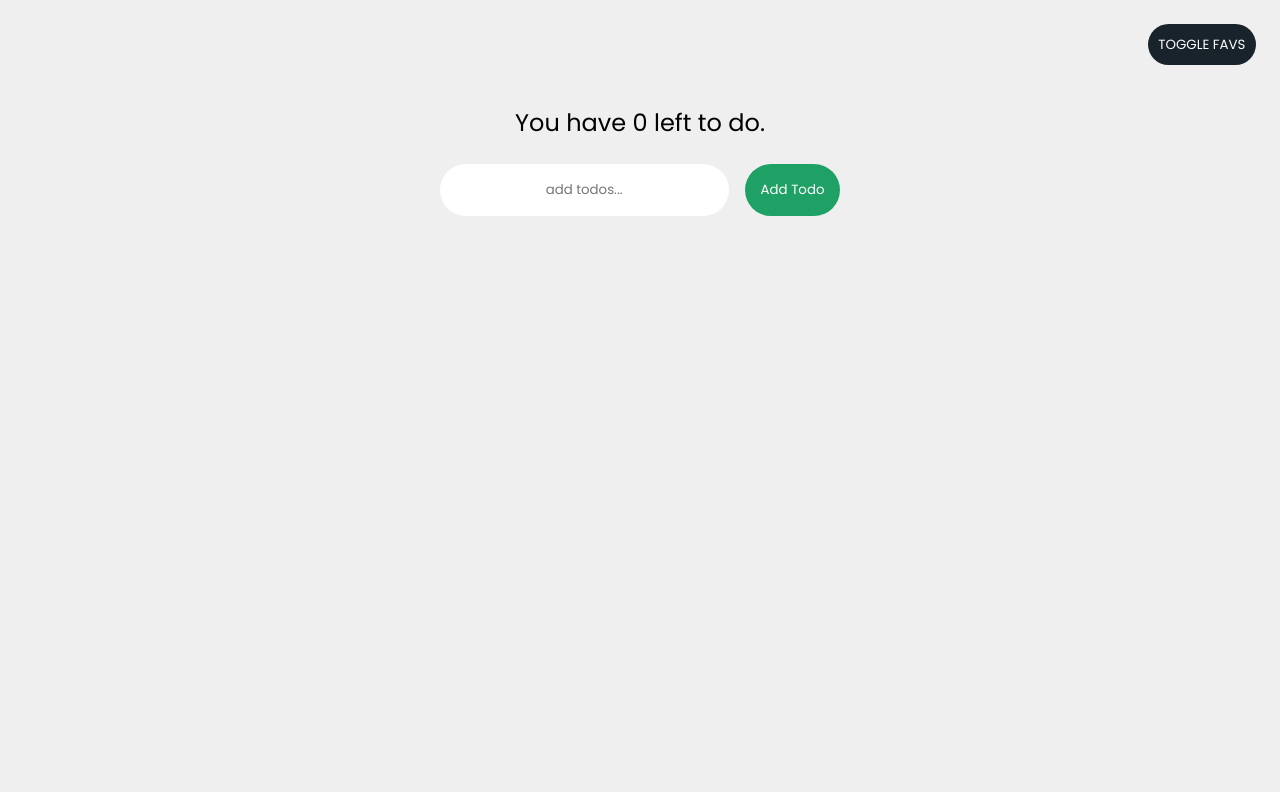
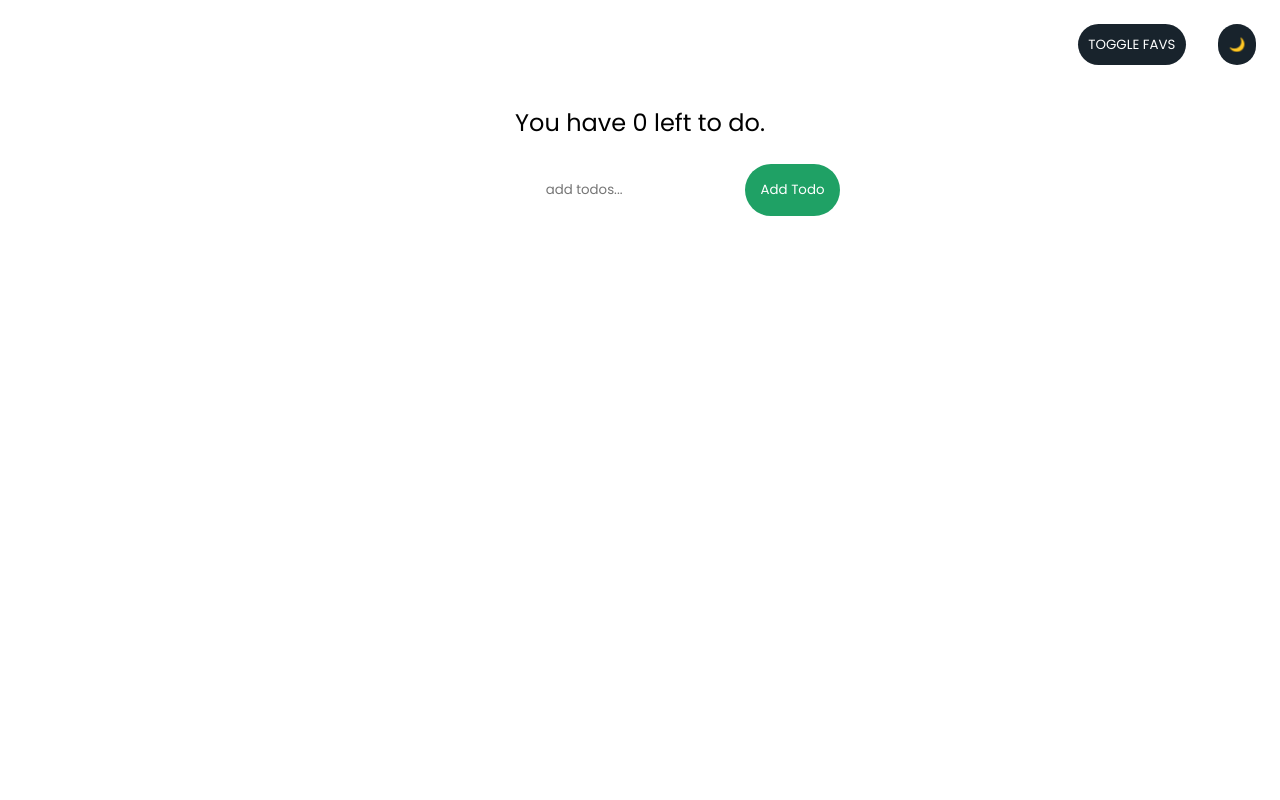
Before and after one commit to StephanRaab/vue-todo, a Vue app: page / in a window 1280 px wide. Built offline with nearby package versions, Linux system fonts and the light colour scheme.

Commit message:
add dark mode

```diff
--- a/src/components/BaseTodo.vue
+++ b/src/components/BaseTodo.vue
@@ -37,7 +37,9 @@ export default {
 
 <template>
     <nav>
-        <button class="filter-btn" @click="store.filterFavs">Toggle Favs</button>
+        <button class="dark-btn" @click="store.filterFavs">Toggle Favs</button>
+        <button v-if="store.darkmode" class="darkmode dark-btn" @click="store.toggleDarkmode">☀️</button>
+        <button v-else="store.darkmode" class="lightmode dark-btn" @click="store.toggleDarkmode">🌙</button>
     </nav>
 
     <!-- loading -->
@@ -51,6 +53,7 @@ export default {
             <button class="green-btn" @click="store.addTodo">Add Todo</button>
         </div>
     </div>
+
 
     <div v-if="store.todos.length" class="todo-container" @drop="onDrop(todoIndex)" @dragenter.prevent
         @dragover.prevent>
@@ -110,7 +113,7 @@ p {
     font-size: 1.5rem;
 }
 
-.filter-btn {
+.dark-btn {
     background-color: #18232c;
     padding: .8em;
     text-transform: uppercase;
@@ -119,7 +122,7 @@ p {
     color: #ffffff;
 }
 
-.filter-btn:hover {
+.dark-btn:hover {
     background-color: #465f78;
 }
 
--- a/src/stores/TodoStore.js
+++ b/src/stores/TodoStore.js
@@ -15,6 +15,14 @@ export const useTodoStore = defineStore('todoStore', {
     actions: {
         toggleDarkmode() {
             this.darkmode = !this.darkmode
+
+            if (this.darkmode) {
+                document.body.classList.remove("light-mode")
+                document.body.classList.add("dark-mode")
+            } else {
+                document.body.classList.remove("dark-mode")
+                document.body.classList.add("light-mode")
+            }
         },
         getLocalStoredTodos() {
             const storedTodos = localStorage.getItem('todos');
--- a/src/style.css
+++ b/src/style.css
@@ -4,7 +4,6 @@
 }
 
 #app {
-    background-color: #efefef;
     padding: 1rem;
     margin: -1rem;
     height: 100vh;
@@ -24,3 +23,15 @@ button {
     padding: .8em;
     border: none;
 }
+
+.light-mode {
+    background-color: #efefef;
+}
+
+.dark-mode {
+    background-color: #18232c;
+}
+
+.dark-mode p {
+    color: #efefef
+}
```
